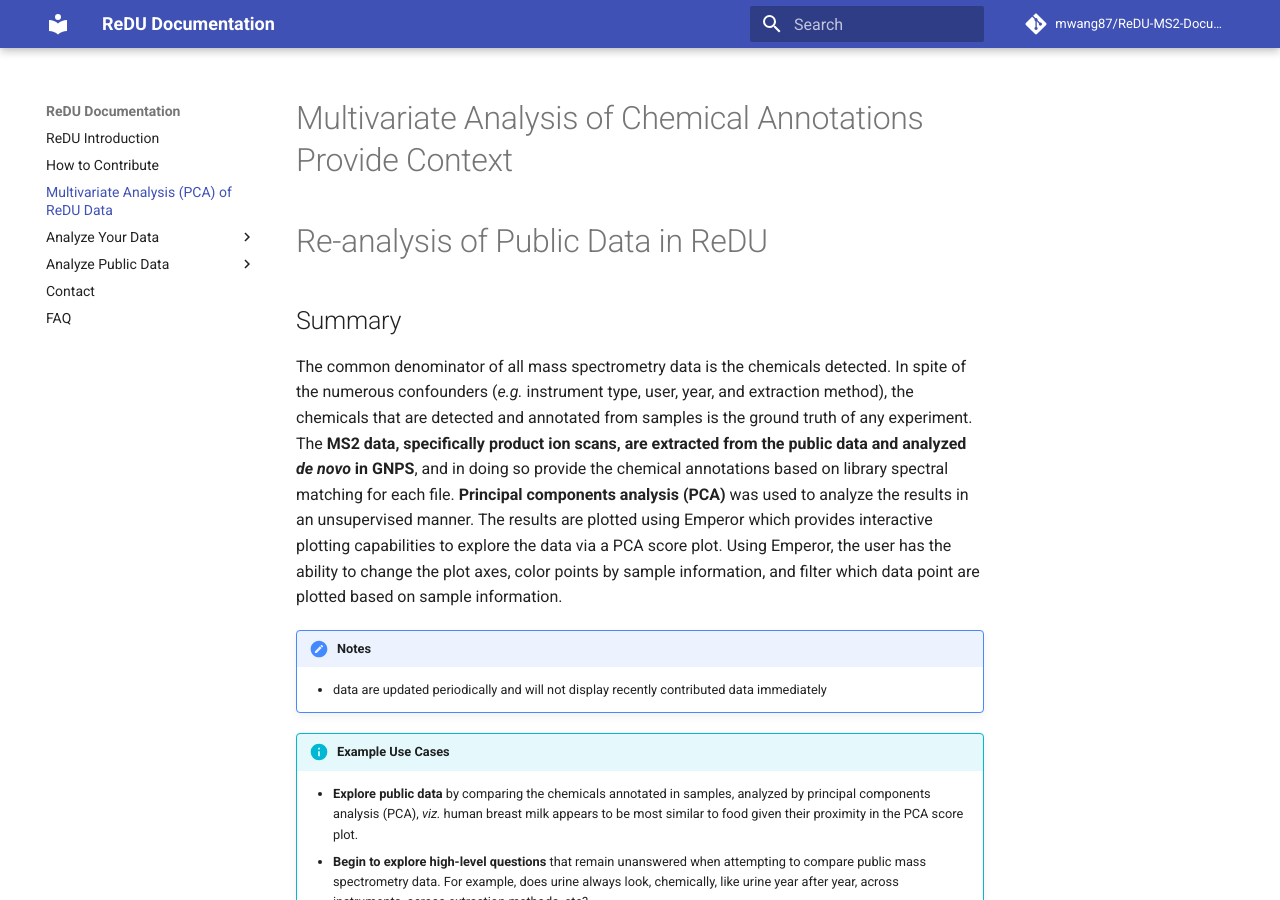
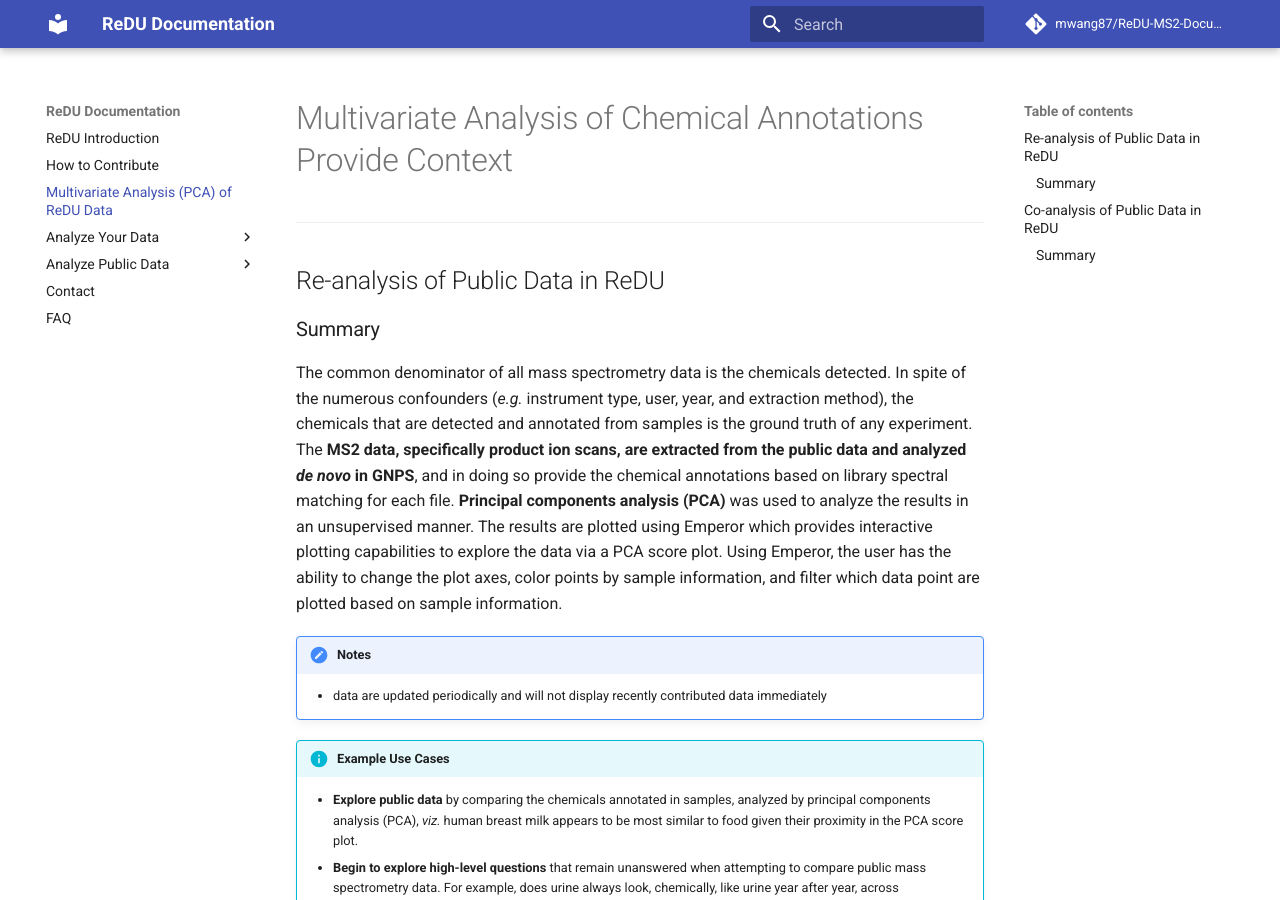
Before and after one commit to mwang87/ReDU-MS2-Documentation, an MkDocs documentation site: the page built from docs/multivariate_analysis.md, in a window 1280 px wide and 900 px high. Built offline with MkDocs 1.6.1 and Material for MkDocs 9.7.7, drawn with Linux system fonts in a browser that asks for light colours; comment, search, counter and statistics services are not loaded.

Commit message:
Update multivariate_analysis.md

```diff
--- a/docs/multivariate_analysis.md
+++ b/docs/multivariate_analysis.md
@@ -1,8 +1,10 @@
 # Multivariate Analysis of Chemical Annotations Provide Context
 
-# Re-analysis of Public Data in ReDU
+---
 
-## Summary
+## Re-analysis of Public Data in ReDU
+
+### Summary
 The common denominator of all mass spectrometry data is the chemicals detected. In spite of the numerous confounders (*e.g.* instrument type, user, year, and extraction method), the chemicals that are detected and annotated from samples is the ground truth of any experiment. The **MS2 data, specifically product ion scans, are extracted from the public data and analyzed *de novo* in GNPS**, and in doing so provide the chemical annotations based on library spectral matching for each file. **Principal components analysis (PCA)** was used to analyze the results in an unsupervised manner. The results are plotted using Emperor which provides interactive plotting capabilities to explore the data via a PCA score plot. Using Emperor, the user has the ability to change the plot axes, color points by sample information, and filter which data point are plotted based on sample information.
 
 !!! notes
@@ -23,9 +25,11 @@ The common denominator of all mass spectrometry data is the chemicals detected.
 	5. Users can filter which samples are plotted in the PCA score plot based on a sample information cateogry using the drop down menu.
 		![Sample Filtration](images/filter_samples.gif)
 
-# Co-analysis of Public Data in ReDU
+---
 
-## Summary
+## Co-analysis of Public Data in ReDU
+
+### Summary
 The common denominator of all mass spectrometry data is the chemicals detected. In spite of the numerious confounders (*e.g.* instrument type, user, year, and extraction method), the chemicals that are detected and annotated from samples is the ground truth of any experiment. The **MS2 data, specifically product ion scans, are extracted from the public data and analyzed *de novo* in GNPS**, and in doing so provide the chemical annotations based on library spectral matching for each file. **Principal components analysis (PCA)** was used to analyze the results in an unsupervised manner. The results are plotted using Emperor visualization which provides interactive plotting capabilities to explore the data via a PCA score plot. Using the task ID from the GNPS job previously run, your data will be projected on to a precalculated PCA of all ReDU data.
 
 !!! info "Example Use Cases"
```
